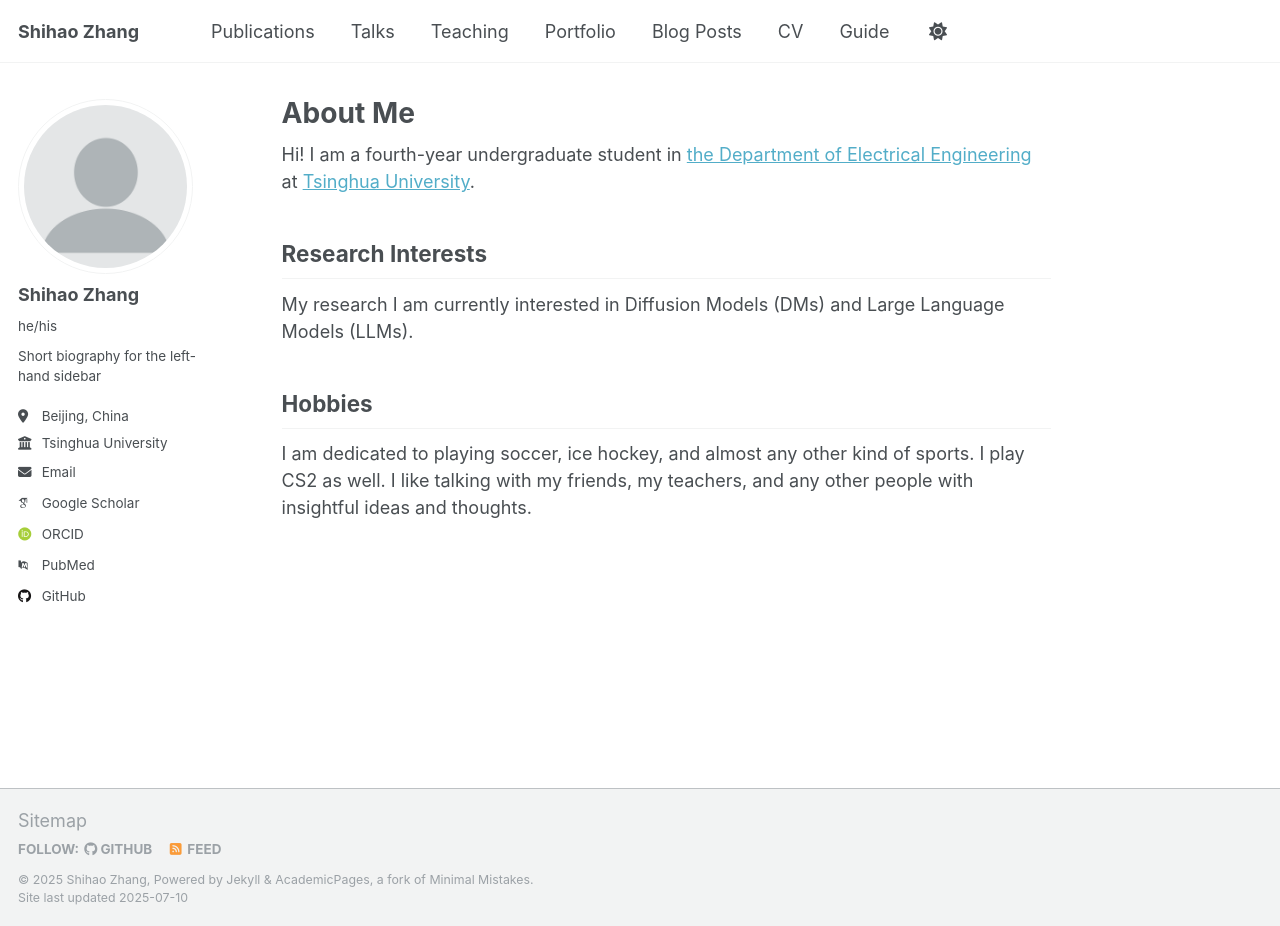
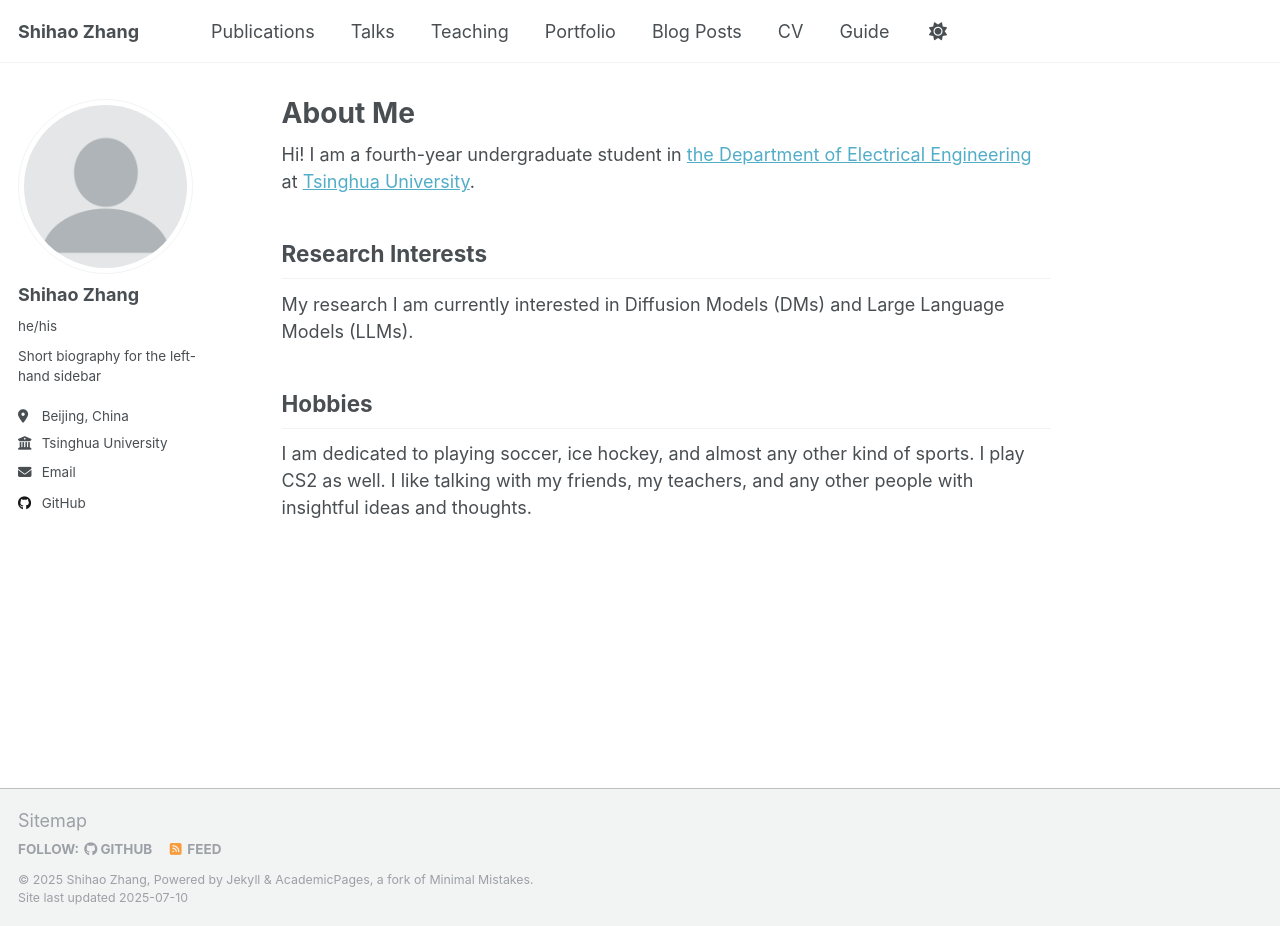
Before and after one commit to sh-zhang22/sh-zhang22.github.io, a Jekyll site: the page built from _pages/about.md, in a window 1280 px wide and 926 px high. Built offline with Jekyll 4.4.1, drawn with Linux system fonts in a browser that asks for light colours; some web fonts are replaced; a script that is not in the unit is left out.

Commit message:
Update _config.yml

```diff
--- a/_config.yml
+++ b/_config.yml
@@ -34,11 +34,11 @@ author:
   # Academic websites
   academia         : # URL
   arxiv            : # URL - Update with the correct link to your profile
-  googlescholar    : "https://scholar.google.com/citations?user=PS_CX0AAAAAJ"
+  googlescholar    : # "https://scholar.google.com/citations?user=PS_CX0AAAAAJ"
   impactstory      : # URL
-  orcid            : "http://orcid.org/yourorcidurl"
+  orcid            : # "http://orcid.org/yourorcidurl"
   semantic         : # URL
-  pubmed           : "https://www.ncbi.nlm.nih.gov/pubmed/?term=john+snow"
+  pubmed           : # "https://www.ncbi.nlm.nih.gov/pubmed/?term=john+snow"
   researchgate     : # URL
   scopus           : # URL
 
@@ -46,7 +46,7 @@ author:
   bitbucket        : # Username - Update with your username on the site
   codepen          : # Username
   dribbble         : # Username
-  github           : "academicpages"
+  github           : "https://github.com/sh-zhang22"
   kaggle           : # Username
   stackoverflow    : # User number or user number and name (i.e., use "1" or "1/jeff-atwood")
 
```
